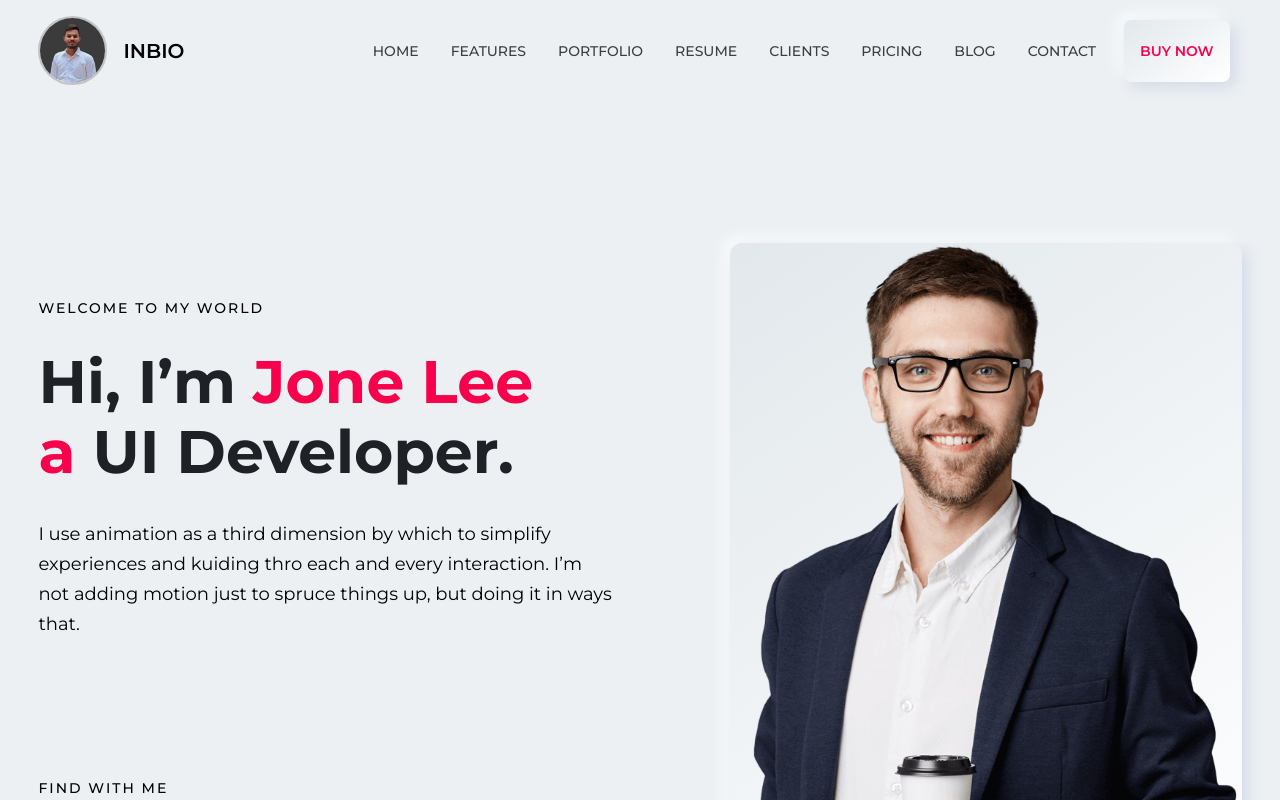
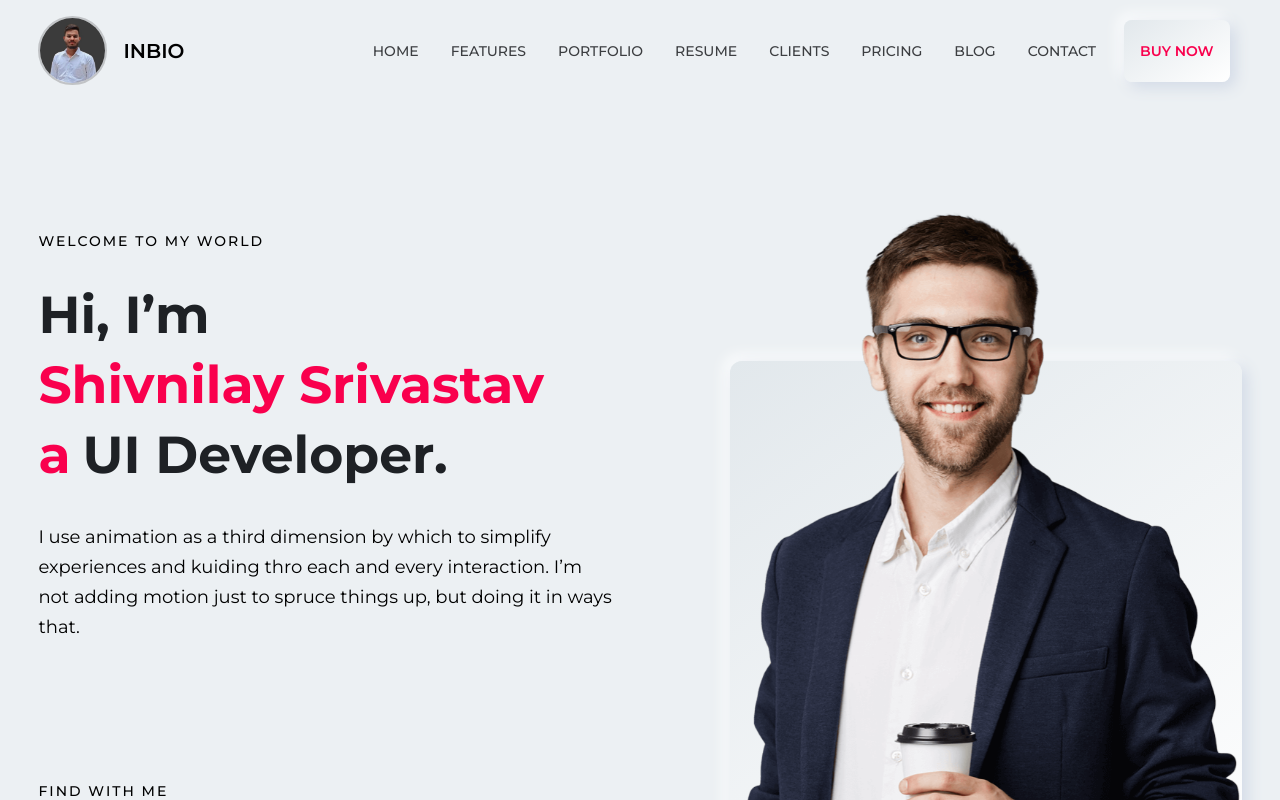
Before and after one commit to Shiv1516/Portfolio, a React (Create React App) app: page / in a window 1280 px wide. Shown: the top 800 px of the page. Built offline with nearby package versions, Linux system fonts and the light colour scheme.

Commit message:
about-section completed

```diff
--- a/src/App.css
+++ b/src/App.css
@@ -400,6 +400,9 @@ table {
 }
 .fs42 {
   font-size: 42px;
+}
+.fs52 {
+  font-size: 52px;
 }
 .fs60 {
   font-size: 60px;
@@ -963,11 +966,11 @@ table {
 .h56 {
   height: 56px;
 }
-.h80 {
-  height: 80px;
-}
 .h100 {
   height: 100%;
+}
+.ha {
+  height: auto;
 }
 
 .br2 {
@@ -1134,8 +1137,12 @@ table {
   border-radius: 50%;
 }
 
-/* .about-left:before {
+.about-left:before {
   width: 100%;
-  height: calc(100%-150px);
-  z-index: -1;
-} */
+  bottom: 0px;
+  left: 0px;
+  height: calc(100% - 150px);
+  box-shadow: 5px 5px 15px #d1d9e6, -5px -5px 15px #ffffff;
+  background: linear-gradient(145deg, #e2e8ec, #ffffff);
+  border-radius: 12px;
+}
--- a/src/components/About.js
+++ b/src/components/About.js
@@ -15,7 +15,12 @@ function About() {
   //   return () => clearInterval(interval);
   // }, []);
 
-  const text = ["Developer.", "UI Developer.", "Web Developer."];
+  const text = [
+    "Developer.",
+    "UI Developer.",
+    "Web Developer.",
+    "Frontend Developer",
+  ];
   const [currentText, setCurrentText] = useState("");
   const [currentTextIndex, setCurrentTextIndex] = useState(0);
   const [isDeleting, setIsDeleting] = useState(false);
@@ -43,9 +48,10 @@ function About() {
     const timer = setTimeout(handleTyping, speed);
     return () => clearTimeout(timer);
   }, [currentText, isDeleting, currentTextIndex, speed]);
+
   return (
     <div
-      className="about-section brd-b1 wrapper df fww aic mt32 ptb80"
+      className="about-section brd-b1 wrapper df fww aic ptb80"
       id="about-id"
     >
       <div className="about-content flx50">
@@ -53,11 +59,11 @@ function About() {
           <h4 className="section-subheading fs14 mb32 fw5 ls2 ttu">
             Welcome to my world
           </h4>
-          <h2 className="section-heading fw7 fs60 lh70 mb32 fc2">
-            Hi, I’m{" "}
-            <span className="fc3">
-              Jone Lee <br />a
-            </span>{" "}
+          <h2 className="section-heading fw7 fs52 lh70 mb32 fc2">
+            Hi, I’m <br />
+            <span className="fc3 mr12">
+              Shivnilay Srivastav <br /> a
+            </span>
             <span>{text[currentTextIndex]}</span>
           </h2>
           <p className="section-sub-heading lh30 fs18 mb32">
@@ -97,11 +103,11 @@ function About() {
         </div>
       </div>
       <div className="flx1 df jce">
-        <div className="about-left ml24 df jce bg-bs-01 w85 br12">
+        <div className="about-left ml24 bef pr df w85 br12">
           <img
             src="/images/banner-01.png"
             alt="img"
-            className="abou-img w100"
+            className="abou-img w100 zi2"
           />
         </div>
       </div>
```
